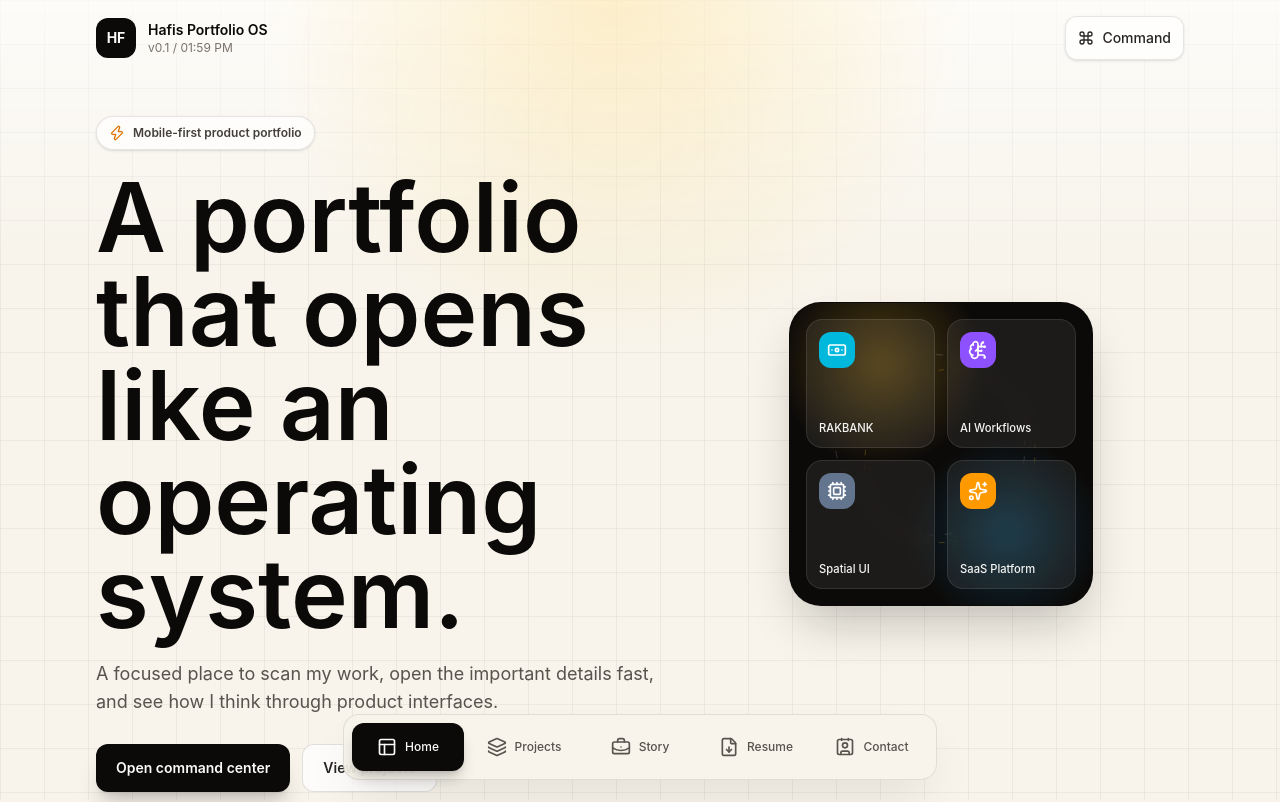
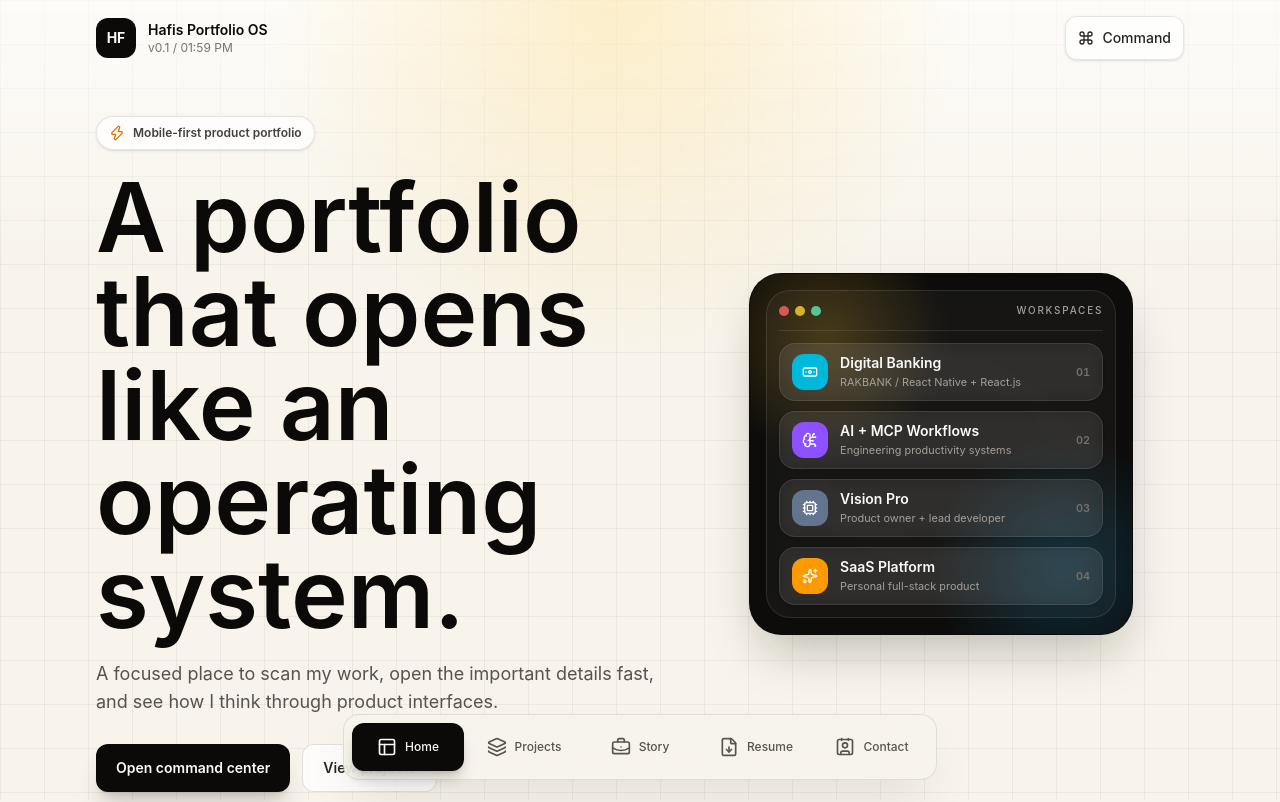
Before and after one commit to hafisaq/hafis-portfolio, a React (Vite) app: page / in a window 1280 px wide. Shown: the top 802 px of the page. Built offline with nearby package versions, Linux system fonts and the light colour scheme.

Commit message:
Enhance hero console and CV timeline

```diff
--- a/src/components/ProjectOrbit.tsx
+++ b/src/components/ProjectOrbit.tsx
@@ -4,13 +4,13 @@ export function ProjectOrbit() {
   return (
     <div
       aria-hidden="true"
-      className="relative mx-auto aspect-square w-full max-w-[19rem] overflow-hidden rounded-[2rem] border border-stone-950/10 bg-stone-950 p-4 shadow-2xl shadow-stone-950/25"
+      className="relative mx-auto w-full max-w-[24rem] overflow-hidden rounded-[2rem] border border-stone-950/10 bg-[#0d0c0b] p-3 shadow-2xl shadow-stone-950/25 sm:p-4"
     >
-      <div className="absolute inset-0 bg-[radial-gradient(circle_at_30%_20%,rgba(251,191,36,0.28),transparent_32%),radial-gradient(circle_at_72%_76%,rgba(14,165,233,0.24),transparent_30%)]" />
-      <svg className="absolute inset-0 h-full w-full opacity-80" viewBox="0 0 320 320">
+      <div className="absolute inset-0 bg-[radial-gradient(circle_at_20%_18%,rgba(251,191,36,0.22),transparent_28%),radial-gradient(circle_at_82%_82%,rgba(14,165,233,0.2),transparent_30%)]" />
+      <svg className="absolute inset-0 h-full w-full opacity-70" viewBox="0 0 420 320">
         <path
           className="motion-safe:animate-[dash_8s_linear_infinite]"
-          d="M72 96 C128 20 238 56 248 142 C260 242 128 284 70 204 C38 160 42 124 72 96Z"
+          d="M54 116 C130 26 280 36 344 124 C405 210 296 292 174 258 C76 230 16 160 54 116Z"
           fill="none"
           stroke="rgba(255,255,255,.22)"
           strokeDasharray="8 12"
@@ -18,30 +18,53 @@ export function ProjectOrbit() {
         />
         <path
           className="motion-safe:animate-[dash_10s_linear_infinite_reverse]"
-          d="M94 226 C56 160 94 74 170 70 C260 66 290 178 224 232 C184 264 126 260 94 226Z"
+          d="M92 238 C48 154 112 64 214 70 C326 78 380 176 294 240 C238 282 134 282 92 238Z"
           fill="none"
           stroke="rgba(251,191,36,.32)"
           strokeDasharray="6 10"
           strokeWidth="1"
         />
       </svg>
-      <div className="relative grid h-full grid-cols-2 gap-3">
-        {projects.map((project) => {
+      <div className="relative rounded-[1.5rem] border border-white/10 bg-white/[0.04] p-3 backdrop-blur">
+        <div className="mb-3 flex items-center justify-between border-b border-white/10 pb-3">
+          <div className="flex gap-1.5">
+            <span className="size-2.5 rounded-full bg-red-400/80" />
+            <span className="size-2.5 rounded-full bg-amber-300/80" />
+            <span className="size-2.5 rounded-full bg-emerald-300/80" />
+          </div>
+          <span className="text-[0.62rem] font-medium uppercase tracking-[0.18em] text-stone-400">
+            Workspaces
+          </span>
+        </div>
+
+        <div className="grid gap-2.5">
+          {projects.map((project, index) => {
             const Icon = project.icon
 
             return (
               <div
-              className="flex flex-col justify-between rounded-2xl border border-white/10 bg-white/[0.07] p-3 text-left backdrop-blur"
+                className="grid grid-cols-[auto_1fr_auto] items-center gap-3 rounded-2xl border border-white/10 bg-white/[0.075] px-3 py-2.5 text-left shadow-sm backdrop-blur"
                 key={project.id}
               >
-              <span className={`grid size-9 place-items-center rounded-xl bg-gradient-to-br ${project.accent}`}>
-                <Icon className="size-5 text-white" />
+                <span className={`grid size-9 place-items-center rounded-xl ${project.accent} text-white`}>
+                  <Icon className="size-4" />
                 </span>
-              <span className="text-[0.7rem] font-medium leading-tight text-stone-100">{project.name}</span>
+                <span>
+                  <span className="block text-sm font-semibold leading-tight text-stone-50">
+                    {project.name}
+                  </span>
+                  <span className="mt-0.5 block truncate text-[0.68rem] text-stone-400">
+                    {project.context}
+                  </span>
+                </span>
+                <span className="text-[0.68rem] font-semibold tabular-nums text-stone-500">
+                  0{index + 1}
+                </span>
               </div>
             )
           })}
         </div>
       </div>
+    </div>
   )
 }
--- a/src/components/Workspaces.tsx
+++ b/src/components/Workspaces.tsx
@@ -120,17 +120,57 @@ function ProjectsWorkspace() {
 
 function ExperienceWorkspace() {
   return (
-    <div className="rounded-2xl border border-stone-950/10 bg-white/75 p-4 shadow-sm sm:p-6">
-      <h2 className="text-xl font-semibold text-stone-950">Story Mode</h2>
-      <div className="mt-5 grid gap-4">
-        {timeline.map((item) => (
-          <div className="grid gap-3 border-l border-stone-950/10 pl-4 sm:grid-cols-[6rem_1fr]" key={item.title}>
-            <span className="text-sm font-semibold text-amber-700">{item.year}</span>
-            <div>
-              <h3 className="font-semibold text-stone-950">{item.title}</h3>
-              <p className="mt-1 text-sm leading-6 text-stone-600">{item.detail}</p>
+    <div className="overflow-hidden rounded-2xl border border-stone-950/10 bg-white/78 shadow-sm">
+      <div className="grid gap-4 border-b border-stone-950/10 px-4 py-5 sm:grid-cols-[1fr_16rem] sm:px-6">
+        <div>
+          <p className="text-xs font-semibold uppercase tracking-[0.16em] text-amber-700">
+            Story Mode
+          </p>
+          <h2 className="mt-2 text-2xl font-semibold text-stone-950">From banking releases to product systems</h2>
+          <p className="mt-2 max-w-2xl text-sm leading-6 text-stone-600">
+            A more useful timeline than a stack list. It shows the move from banking frontend
+            delivery into payments, spatial computing, architecture, AI workflows, and SaaS product building.
+          </p>
+        </div>
+        <div className="rounded-xl bg-stone-950 p-4 text-stone-50">
+          <p className="text-sm font-semibold">Current direction</p>
+          <p className="mt-2 text-sm leading-6 text-stone-300">
+            Front-end engineering, React Native, secure product flows, practical AI, and mobile-first systems.
+          </p>
+        </div>
+      </div>
+
+      <div className="relative px-4 py-2 sm:px-6">
+        <div className="absolute bottom-8 left-[2.7rem] top-8 hidden w-px bg-stone-950/10 sm:block" />
+        {timeline.map((item, index) => (
+          <article
+            className="relative grid gap-4 border-b border-stone-950/10 py-6 last:border-b-0 sm:grid-cols-[5.5rem_1fr]"
+            key={item.title}
+          >
+            <div className="flex items-center gap-3 sm:block">
+              <span className="relative z-10 grid size-9 place-items-center rounded-full bg-stone-950 text-xs font-semibold text-stone-50 shadow-lg shadow-stone-950/15">
+                {index + 1}
+              </span>
+              <span className="text-sm font-semibold text-amber-700 sm:mt-3 sm:block">{item.year}</span>
             </div>
-          </div>
+            <div className="grid gap-4 lg:grid-cols-[0.9fr_1.1fr]">
+              <div>
+                <p className="text-xs font-semibold uppercase tracking-[0.14em] text-stone-500">
+                  {item.eyebrow}
+                </p>
+                <h3 className="mt-2 text-xl font-semibold text-stone-950">{item.title}</h3>
+                <p className="mt-3 text-sm leading-6 text-stone-650">{item.detail}</p>
+              </div>
+              <ul className="grid gap-2 rounded-xl bg-stone-950/[0.035] p-4">
+                {item.points.map((point) => (
+                  <li className="flex gap-3 text-sm leading-6 text-stone-650" key={point}>
+                    <span className="mt-2 size-1.5 shrink-0 rounded-full bg-amber-500" />
+                    <span>{point}</span>
+                  </li>
+                ))}
+              </ul>
+            </div>
+          </article>
         ))}
       </div>
     </div>
@@ -143,13 +183,22 @@ function ResumeWorkspace() {
       <section className="rounded-2xl border border-stone-950/10 bg-white/75 p-5 shadow-sm">
         <h2 className="text-xl font-semibold text-stone-950">Hafis Firosh</h2>
         <p className="mt-2 text-sm leading-6 text-stone-600">
-          Frontend engineer focused on polished product interfaces, TypeScript systems, and practical AI workflows.
+          Front-End / React Native Developer with 4+ years building scalable mobile and web
+          applications for fintech and digital banking platforms.
         </p>
+        <div className="mt-5 grid gap-3 sm:grid-cols-3">
+          {['Vision Pro lead', 'Easy Payment Plan', 'AI + MCP workflows'].map((item) => (
+            <div className="rounded-xl bg-stone-950/[0.035] p-3" key={item}>
+              <p className="text-xs font-semibold text-stone-600">{item}</p>
+            </div>
+          ))}
+        </div>
       </section>
       <section className="rounded-2xl border border-stone-950/10 bg-stone-950 p-5 text-stone-50 shadow-xl shadow-stone-950/15">
         <h2 className="text-lg font-semibold">Core stack</h2>
         <p className="mt-3 text-sm leading-6 text-stone-300">
-          React, TypeScript, Tailwind CSS, Motion, accessibility, responsive UI, and production release habits.
+          React Native, React.js, TypeScript, JavaScript, Redux, Swift, Node.js, SDK/API
+          integrations, CI/CD, micro-frontends, Supabase, PostgreSQL, Docker, and Tailwind CSS.
         </p>
       </section>
     </div>
--- a/src/data/portfolio.ts
+++ b/src/data/portfolio.ts
@@ -23,6 +23,14 @@ export type Project = {
   accent: string
   icon: LucideIcon
   metrics: string[]
+}
+
+export type TimelineItem = {
+  year: string
+  title: string
+  eyebrow: string
+  detail: string
+  points: string[]
 }
 
 export type CommandAction = {
@@ -75,70 +83,116 @@ export const workspaces: Array<{
 export const projects: Project[] = [
   {
     id: 'rakbank',
-    name: 'RAKBANK',
-    context: 'Production banking frontend',
+    name: 'Digital Banking',
+    context: 'RAKBANK / React Native + React.js',
     summary:
-      'Customer-facing banking flows where broken states, slow pages, and unclear feedback are not acceptable.',
-    signal: 'The signal here is discipline: careful UI states, release confidence, and screens that still work when the happy path breaks.',
+      'Scalable mobile and web banking experiences across secure customer-facing flows.',
+    signal: 'The signal here is production maturity: payments, biometric auth, notifications, analytics, release pipelines, and UI states that need to hold up in banking.',
     accent: 'bg-cyan-500',
     icon: Banknote,
-    metrics: ['Banking UX', 'Production releases', 'Responsive flows'],
+    metrics: ['Digital banking', 'SDK/API integrations', 'CI/CD'],
   },
   {
     id: 'ai-workflows',
-    name: 'AI Workflows',
-    context: 'Internal tools and experiments',
+    name: 'AI + MCP Workflows',
+    context: 'Engineering productivity systems',
     summary:
-      'Small systems that use AI to remove repetitive work while keeping the user in control.',
-    signal: 'Not a chatbot wrapper. The work is about where AI belongs in a real workflow and where it should stay out of the way.',
+      'Reusable AI agent workflows and MCP integrations for development, debugging, documentation, and project context.',
+    signal: 'Not a chatbot wrapper. The work is about connecting agents to useful tools and context so engineering work gets faster without becoming vague.',
     accent: 'bg-violet-500',
     icon: BrainCircuit,
-    metrics: ['Human review', 'Automation', 'Prompted interfaces'],
+    metrics: ['MCP', 'AI agents', 'Dev workflows'],
   },
   {
     id: 'vision-pro',
-    name: 'Spatial UI',
-    context: 'VisionOS-inspired browser prototypes',
+    name: 'Vision Pro',
+    context: 'Product owner + lead developer',
     summary:
-      'Depth, focus, and workspace transitions translated into lightweight web interactions.',
-    signal: 'The interesting part is restraint: making something feel spatial without turning the portfolio into a heavy demo.',
+      'A spatial computing application led from concept to delivery for immersive customer experiences.',
+    signal: 'This is one of the strongest proof points: ownership, new platform thinking, and delivery from scratch inside a banking environment.',
     accent: 'bg-slate-500',
     icon: Cpu,
-    metrics: ['Focus mode', 'Motion language', 'Prototype systems'],
+    metrics: ['Performance award', 'Spatial computing', 'Concept to delivery'],
   },
   {
     id: 'saas',
     name: 'SaaS Platform',
-    context: 'Operational product surfaces',
+    context: 'Personal full-stack product',
     summary:
-      'Dashboards and task flows designed for people who have to use them every day.',
-    signal: 'This is where layout density matters: fewer decorative cards, better scanning, clearer next actions.',
+      'A full-stack SaaS platform with auth, RBAC, Supabase, PostgreSQL, REST APIs, billing, analytics, and AI-powered features.',
+    signal: 'This shows the range outside banking: backend structure, database design, admin UX, security rules, and deployment thinking.',
     accent: 'bg-amber-500',
     icon: Sparkles,
-    metrics: ['Dashboards', 'Command surfaces', 'Mobile-first layouts'],
+    metrics: ['Supabase RLS', 'Microservices', 'Docker + CI/CD'],
   },
 ]
 
-export const timeline = [
+export const timeline: TimelineItem[] = [
   {
-    year: '2022',
-    title: 'Joined RAKBANK',
-    detail: 'Moved into production product engineering with banking-grade expectations.',
+    year: '2021 - 2023',
+    title: 'First Class Honours in IT',
+    eyebrow: 'Middlesex University Dubai',
+    detail: 'Built the technical base before moving deeper into production product engineering.',
+    points: [
+      'Graduated with First Class Honours',
+      'Built an AI sign language recognition project with Python, Flask, and HTML',
+      'Earned UAE Golden Visa recognition for academic excellence',
+    ],
+  },
+  {
+    year: 'Jan 2022',
+    title: 'Joined RAKBANK as Front-End Engineer',
+    eyebrow: 'Digital banking',
+    detail: 'Started building scalable React Native and React.js applications for mobile and web banking customers.',
+    points: [
+      'Built secure customer-facing mobile and web experiences',
+      'Integrated SDKs and APIs across payments, biometrics, analytics, notifications, and security',
+      'Worked across React Native, React.js, TypeScript, JavaScript, Redux, and Swift',
+    ],
   },
   {
     year: '2023',
-    title: 'Shipped Core Flows',
-    detail: 'Focused on stable releases, responsive interfaces, and clear UI states.',
+    title: 'Payment platform ownership',
+    eyebrow: 'Secure transaction flows',
+    detail: 'Led frontend work on payment products where trust, performance, and clarity matter.',
+    points: [
+      'Led frontend development for an Easy Payment Plan platform',
+      'Engineered a secure 3D Secure payment gateway alternative',
+      'Received a RAKBANK performance award for delivering the Easy Payment Plan platform',
+    ],
   },
   {
     year: '2024',
-    title: 'Expanded Product Scope',
-    detail: 'Worked across dashboard, platform, and design-system style surfaces.',
+    title: 'Spatial and wearable banking experiences',
+    eyebrow: 'New platform delivery',
+    detail: 'Moved beyond standard screens into Vision Pro, Apple Watch, and wallet integrations.',
+    points: [
+      'Served as Product Owner and Lead Developer for a Vision Pro application',
+      'Led Apple Watch and Android Wallet integrations',
+      'Received a RAKBANK performance award for leading the Vision Pro application from scratch',
+    ],
   },
   {
-    year: 'Now',
-    title: 'Portfolio OS',
-    detail: 'Building a memorable developer portfolio that behaves like a product.',
+    year: '2025',
+    title: 'Architecture, automation, and AI workflows',
+    eyebrow: 'Systems thinking',
+    detail: 'Expanded from feature delivery into architecture, developer productivity, and AI-assisted engineering workflows.',
+    points: [
+      'Developed micro-front-end architecture for scalability and maintainability',
+      'Built CI/CD pipelines and maintained Jest unit tests to reduce regressions',
+      'Created Copilot custom instructions, AI agent workflows, and MCP-based integrations',
+    ],
+  },
+  {
+    year: 'Personal',
+    title: 'Full-stack SaaS platform',
+    eyebrow: 'Product range',
+    detail: 'Built a SaaS web platform beyond frontend-only scope, covering backend, auth, database, admin UX, and deployments.',
+    points: [
+      'React.js, Node.js, Express.js, TypeScript, Supabase, PostgreSQL, and Tailwind CSS',
+      'Implemented Supabase Auth, RBAC, session management, normalized schemas, and Row Level Security',
+      'Added admin dashboard, subscription billing, analytics, AI-powered features, Docker, and CI/CD',
+    ],
   },
 ]
 
```
Lines whose indentation alone changed are shown as unchanged.
